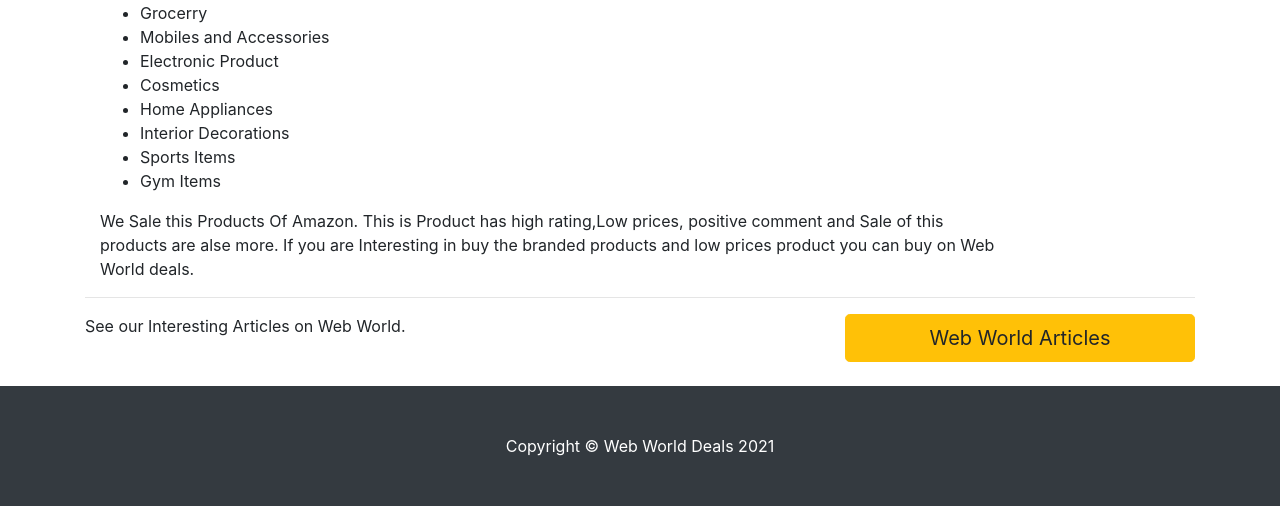
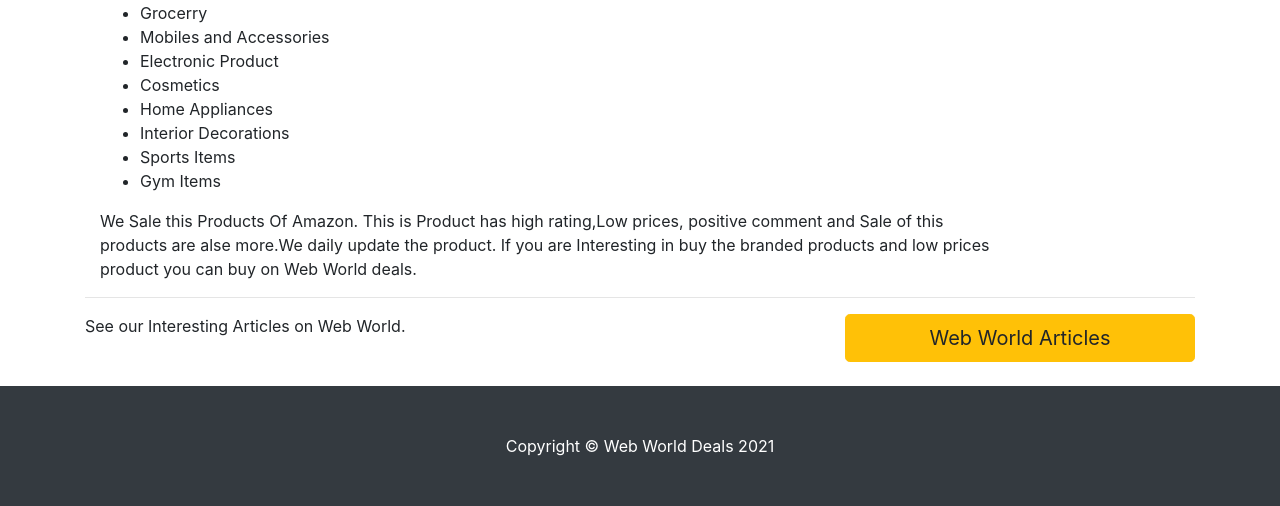
Before and after one commit to shreyasubale10/webworlddeals, a Django app: page / in a window 1280 px wide. Shown: the part 2992-3498 px from the top of the page. Run offline with Django 3.2, Linux system fonts and the light colour scheme; some libraries are stand-ins or nearby versions.

Commit message:
make items better

```diff
--- a/affiliate/templates/base.html
+++ b/affiliate/templates/base.html
@@ -138,7 +138,7 @@
           <li>Sports Items</li>
           <li>Gym Items</li>
         </ul>
-        <p>We Sale this Products Of Amazon. This is Product has high rating,Low prices, positive comment and Sale of this products are alse more. If you are Interesting in buy the branded products and low prices product you can buy on Web World deals.</p>
+        <p>We Sale this Products Of Amazon. This is Product has high rating,Low prices, positive comment and Sale of this products are alse more.We daily update the product. If you are Interesting in buy the branded products and low prices product you can buy on Web World deals.</p>
       </div>
 
     <!-- /.row -->
```
